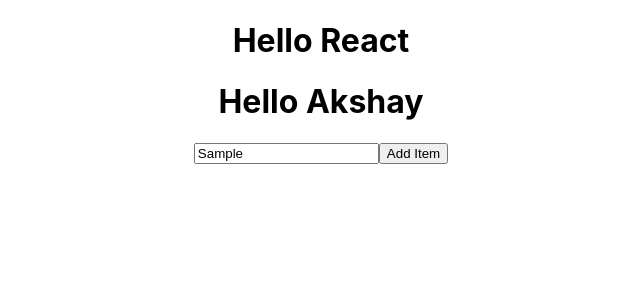
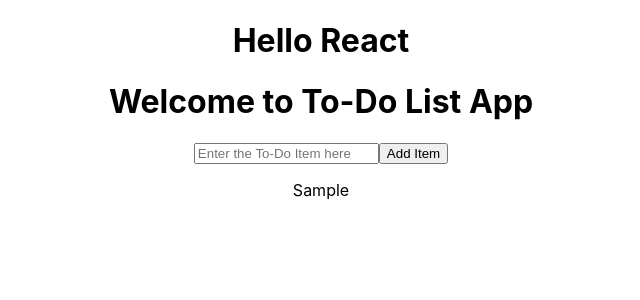
Before and after one commit to akshaypanchal/todo-list-app, a React (Create React App) app: page / in a window 1280 px wide. Both pictures are taken after typing "Sample" into the empty fields and a click on the button "Add Item". Shown: the top 300 px of the page, without its empty margins (319-959 px from the left). Built offline with nearby package versions, Linux system fonts and the light colour scheme.

Commit message:
added functionality of add data to todo app store

```diff
--- /dev/null
+++ b/src/actions/todoItemActions.component.js
@@ -0,0 +1,19 @@
+const ADD_DATA_TO_TODOLIST = "ADD_DATA_TO_TODOLIST";
+const REMOVE_DATA_FROM_TODOLIST = "REMOVE_DATA_FROM_TODOLIST";
+
+
+// Declaring the action functions
+const addItemsInTodoList = (data) =>{
+    return {
+        type:ADD_DATA_TO_TODOLIST,
+        data:data
+    }
+}
+
+const removeItemsInTodoList = () =>{
+    return {
+        type:REMOVE_DATA_FROM_TODOLIST,
+    }
+}
+
+export default addItemsInTodoList;
--- a/src/components/button/button.component.js
+++ b/src/components/button/button.component.js
@@ -0,0 +1,11 @@
+
+
+const Button = ({item}) =>{
+    console.log("Button Component is calling!!!");
+    return (
+        <h3>{item}</h3>
+    );
+
+}
+
+export default Button;
--- a/src/components/input/input.component.js
+++ b/src/components/input/input.component.js
@@ -1,21 +1,61 @@
-import React, { useState } from 'react';
+import React, { useEffect, useState } from 'react';
+import {useSelector, useDispatch, useStore} from 'react-redux';
 import './input.style.css';
+import addItemsInTodoList from '../../actions/todoItemActions.component';
+import Button from '../button/button.component';
 
 const Input = () =>{
-    const [todoListData, setTodoListData] =  useState("");
+    // declaring the dispatch variable with useDispatch
+    const dispatch =  useDispatch();
+
+    const newArray = useSelector(state=>state.todoItemsArray)
+
+    const [input, setInputData] = useState("");
+
+    const handleChange = () =>{
+        let data = document.getElementById("addTodoItem").value;
+        setInputData(data);
+    }
 
 
     const addTodoListData = () =>{
-        let data = document.getElementById("addTodoItem").value;
-        console.log("button clicked!!!");
+
+    if(input!=""){
+        dispatch(addItemsInTodoList({input}));
+        setInputData("");
+        console.log({input});
+    }
+    else{
+        alert("Please add valid input!!!");
+    }
+
+
+    }
+
+
+    const renderArray = () =>{
+        console.log(newArray);
+        let buttonComponentArray;
+        if(newArray.length >0){
+              buttonComponentArray = newArray.map(item=>{
+              return   <p key={item.input}>{item.input}</p>
+              });
+
+        }
+
+    return <div>{buttonComponentArray}</div>
 
     }
 
     return (
         <div>
-            <h1>Hello Akshay</h1>
-            <input type="text" id="addTodoItem" />
+            <h1>Welcome to To-Do List App</h1>
+            <input type="text" onChange={handleChange} id="addTodoItem"  value={input} placeholder="Enter the To-Do Item here"/>
             <button type="button" onClick={addTodoListData}>Add Item</button>
+            {
+                renderArray()
+            }
+
         </div>
     );
 
--- a/src/index.js
+++ b/src/index.js
@@ -4,6 +4,7 @@
 import App from './App';
 import {Provider} from 'react-redux';
 import store from './manageStore/manageStore';
+
 
 ReactDOM.render(
   <Provider store={store}>
--- a/src/manageStore/manageStore.js
+++ b/src/manageStore/manageStore.js
@@ -1,17 +1,34 @@
 import {createStore} from 'redux';
 
 
+// Declaring action type constant
+const ADD_DATA_TO_TODOLIST = "ADD_DATA_TO_TODOLIST";
+const REMOVE_DATA_FROM_TODOLIST = "REMOVE_DATA_FROM_TODOLIST";
+
+
 const defaultState = {
-    todoItems: []
+    todoItemsArray : []
 }
 
 
+const setTodoListItemData = (state=defaultState, action)=>{
 
-const setTodoListItemData = ()=>{
+    switch(action.type){
+        case ADD_DATA_TO_TODOLIST:
+                return {
+                    todoItemsArray:[...state.todoItemsArray, action.data]
+                }
+        case REMOVE_DATA_FROM_TODOLIST:
+            return state;
+        default:
+            return state;
+    }
+
 
 }
 
-const store = createStore(setTodoListItemData);
+const store = createStore(setTodoListItemData,
+    window.__REDUX_DEVTOOLS_EXTENSION__ && window.__REDUX_DEVTOOLS_EXTENSION__());
 
 
 export default store;
```
